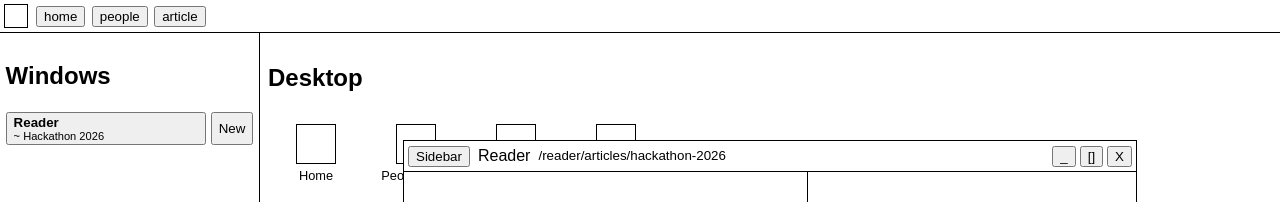
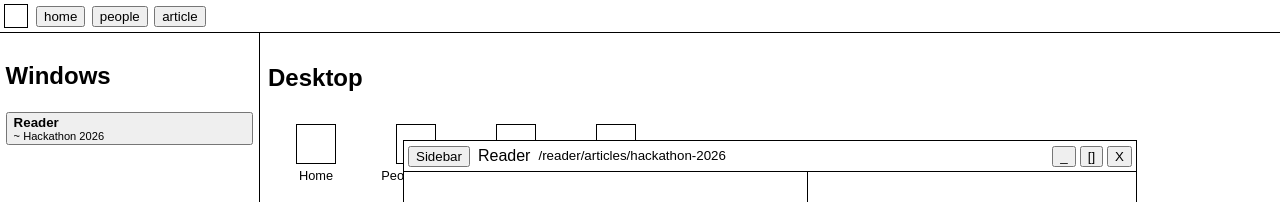
Before and after one commit to vanRooijen/su-cs-practice, a Svelte app: page /reader/articles/hackathon-2026 in a window 1280 px wide. Shown: the top 202 px of the page. Built offline with nearby package versions, Linux system fonts and the light colour scheme.

Commit message:
Additional new tab Options

```diff
--- a/src/components/WindowManager.svelte
+++ b/src/components/WindowManager.svelte
@@ -51,6 +51,11 @@
   function getInternalPathFromTarget(target) {
     if (!(target instanceof Element)) {
       return null;
+    }
+
+    const pathSource = target.closest('[data-context-path]');
+    if (pathSource?.dataset.contextPath) {
+      return pathSource.dataset.contextPath;
     }
 
     const anchor = target.closest('a[href]');
@@ -256,7 +261,13 @@
 
     <nav aria-label="Topbar app links">
       {#each topbarLinks as link}
-        <button type="button" on:click={() => openPath(link.path)}>{link.label}</button>
+        <button
+          type="button"
+          data-context-path={link.path}
+          on:click={() => openPath(link.path)}
+        >
+          {link.label}
+        </button>
       {/each}
     </nav>
   </header>
@@ -277,6 +288,7 @@
           <button
             type="button"
             class="entry-main"
+            data-context-path={win.path}
             data-focused={$windowManager.focusedWindowId === windowId && !win.isMinimized}
             on:click={() => activateSidebarEntry(windowId)}
           >
@@ -286,8 +298,6 @@
               <small>(minimized)</small>
             {/if}
           </button>
-
-          <button type="button" on:click={() => openPathInNewWindow(win.path)}>New</button>
         </div>
       {/each}
     </aside>
@@ -302,6 +312,7 @@
               <button
                 type="button"
                 class="desktop-icon"
+                data-context-path={shortcut.path}
                 on:click={() => openPath(shortcut.path)}
                 title={shortcut.path}
               >
@@ -415,9 +426,7 @@
   }
 
   .sidebar-entry {
-    display: grid;
-    grid-template-columns: 1fr auto;
-    gap: 0.3rem;
+    display: block;
     margin-bottom: 0.3rem;
   }
 
```
